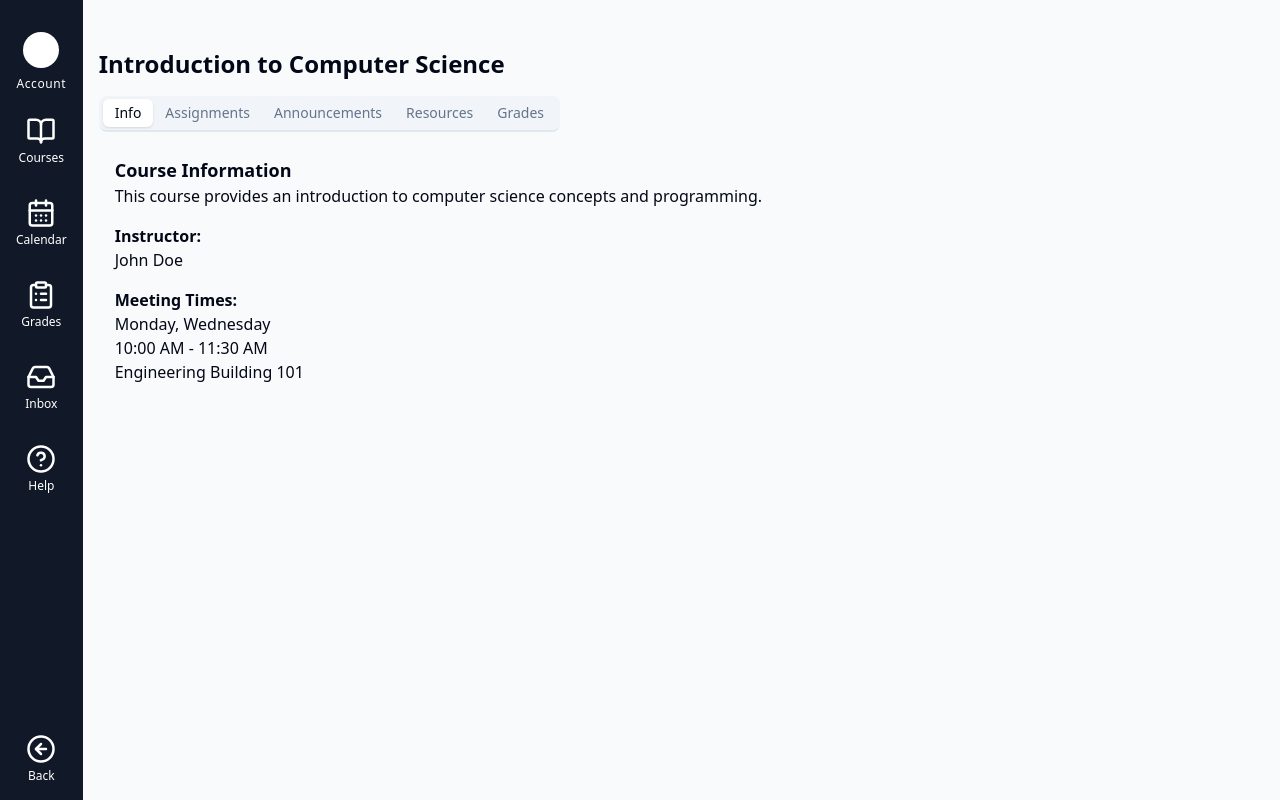
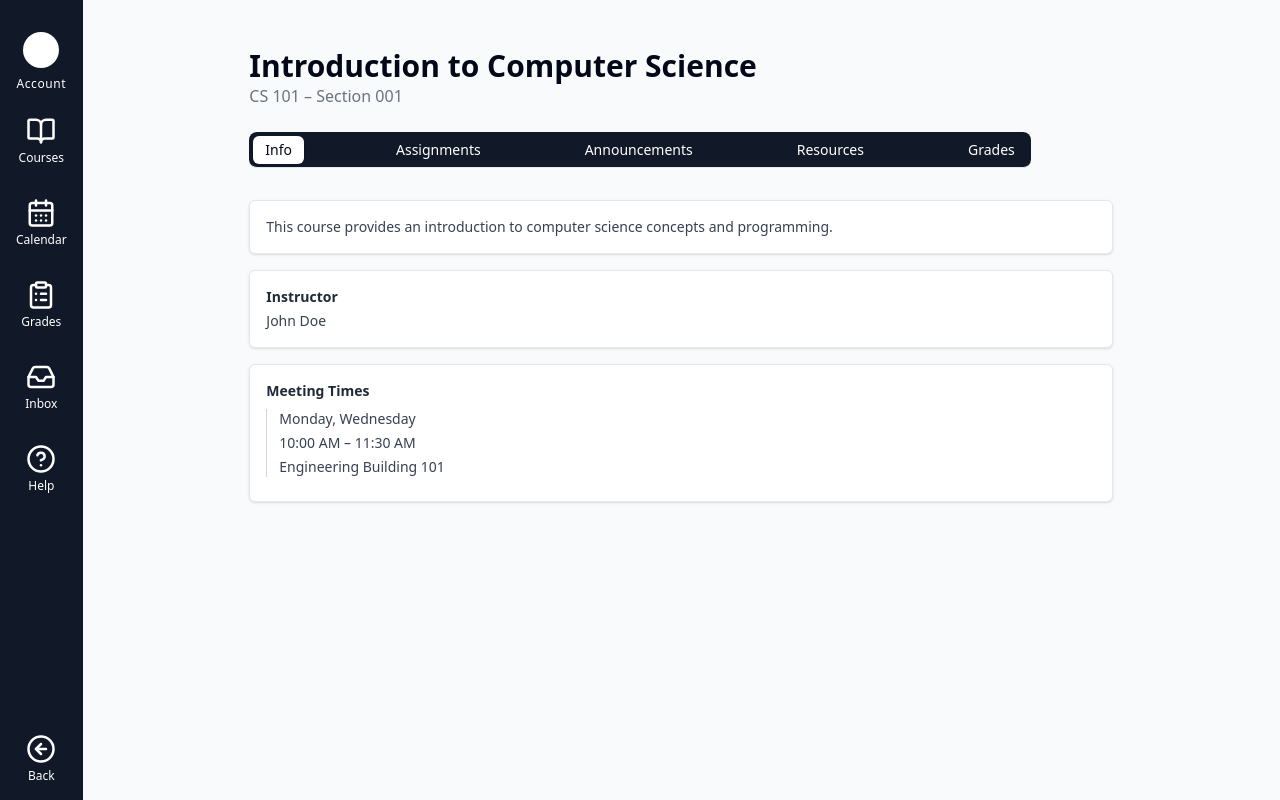
Before and after one commit to The-Twelfth-Force/EduVerse-12, a Next.js app in the folder frontend/: page /dashboard/courses/1 in a window 1280 px wide. Built offline with nearby package versions, Linux system fonts and the light colour scheme.

Commit message:
basic course ui

```diff
--- a/frontend/src/components/CourseDash.tsx
+++ b/frontend/src/components/CourseDash.tsx
@@ -161,106 +161,113 @@ const testCourseInfo = [
 
 
 export function CourseDash({ courseId }: CourseDashProps) {
-    // Find the course with the given courseId
     const course = testCourseInfo.find(course => course._id === courseId);
     if (!course) {
-        return <div className="text-red-500">Course not found</div>;
+        return <div className="text-red-500 p-4">Course not found</div>;
     }
 
     return (
-        <div className="w-full mx-auto mt-8">
-            <div className="flex items-center justify-between mb-4">
-                <h2 className="text-2xl font-semibold">{course.course_name}</h2>
+        <div className="w-full mx-auto mt-8 px-4 max-w-4xl">
+            <div className="flex items-center justify-between mb-6">
+                <div>
+                    <h2 className="text-3xl font-bold">{course.course_name}</h2>
+                    <p className="text-gray-500">{course.prefix} {course.number} – Section {course.section_number}</p>
                 </div>
+            </div>
+
             <Tabs defaultValue="info" className="w-full">
-                <TabsList className="border-b-2">
+                <TabsList className="bg-gray-900 border-b mb-6 space-x-20 text-white">
                     <TabsTrigger value="info">Info</TabsTrigger>
                     <TabsTrigger value="assignments">Assignments</TabsTrigger>
                     <TabsTrigger value="announcements">Announcements</TabsTrigger>
                     <TabsTrigger value="resources">Resources</TabsTrigger>
                     <TabsTrigger value="grades">Grades</TabsTrigger>
                 </TabsList>
+
                 <TabsContent value="info">
-                    <div className="p-4">
-                        <h3 className="text-lg font-semibold">Course Information</h3>
+                    <div className="space-y-4 text-sm text-gray-700">
+                        <div className="border border-gray-200 rounded-md shadow bg-white p-4">
                         <p>{course.description}</p>
-                        <h4 className="mt-4 text-md font-semibold">Instructor:</h4>
+                        </div>
+
+                        <div className="border border-gray-200 rounded-md shadow bg-white p-4">
+                        <h4 className="font-semibold mb-1 text-gray-800">Instructor</h4>
                         <p>{course.profFirst} {course.profLast}</p>
-                        <h4 className="mt-4 text-md font-semibold">Meeting Times:</h4>
+                        </div>
+
+                        <div className="border border-gray-200 rounded-md shadow bg-white p-4">
+                        <h4 className="font-semibold mb-2 text-gray-800">Meeting Times</h4>
                         {course.meetings.map((meeting, index) => (
-                            <div key={index}>
+                            <div key={index} className="pl-3 border-l border-gray-300 space-y-1 mb-2">
                             <p>{meeting.meeting_days.join(", ")}</p>
-                                <p>{meeting.start_time} - {meeting.end_time}</p>
+                            <p>{meeting.start_time} – {meeting.end_time}</p>
                             <p>{meeting.location.building} {meeting.location.room}</p>
                             </div>
                         ))}
                         </div>
+                    </div>
                 </TabsContent>
+
+
                 <TabsContent value="assignments">
-                    <div className="p-4">
-                        <h3 className="text-lg font-semibold">Course Information</h3>
-                        <p>{course.description}</p>
-                        <h4 className="mt-4 text-md font-semibold">Instructor:</h4>
-                        <p>{course.profFirst} {course.profLast}</p>
-                        <h4 className="mt-4 text-md font-semibold">Meeting Times:</h4>
-                        {course.meetings.map((meeting, index) => (
-                            <div key={index}>
-                                <p>{meeting.meeting_days.join(", ")}</p>
-                                <p>{meeting.start_time} - {meeting.end_time}</p>
-                                <p>{meeting.location.building} {meeting.location.room}</p>
+                    <div className="space-y-4 text-sm text-gray-700">
+                        {course.assignments.map((assignment, index) => (
+                        <div key={index} className="p-4 rounded-md border border-gray-200 bg-white shadow hover:bg-gray-50 transition">
+                            <p className="font-semibold text-gray-900">{assignment.title}</p>
+                            <p className="text-xs text-gray-500">Due: {assignment.dueDate}</p>
+                            <p className="mt-1">{assignment.description}</p>
+                            <span className="inline-block mt-2 text-xs font-medium bg-blue-100 text-blue-700 px-2 py-0.5 rounded">
+                            {assignment.status}
+                            </span>
                         </div>
                         ))}
                     </div>
                 </TabsContent>
+
+
                 <TabsContent value="announcements">
-                    <div className="p-4">
-                        <h3 className="text-lg font-semibold">Course Information</h3>
-                        <p>{course.description}</p>
-                        <h4 className="mt-4 text-md font-semibold">Instructor:</h4>
-                        <p>{course.profFirst} {course.profLast}</p>
-                        <h4 className="mt-4 text-md font-semibold">Meeting Times:</h4>
-                        {course.meetings.map((meeting, index) => (
-                            <div key={index}>
-                                <p>{meeting.meeting_days.join(", ")}</p>
-                                <p>{meeting.start_time} - {meeting.end_time}</p>
-                                <p>{meeting.location.building} {meeting.location.room}</p>
+                    <div className="space-y-4 text-sm text-muted-foreground">
+                        {course.announcements.map((announcement, index) => (
+                        <div key={index} className="p-4 rounded-md border bg-muted space-y-1">
+                            <p className="text-foreground font-medium">{announcement.title}</p>
+                            <p className="text-xs text-gray-500">{announcement.date}</p>
+                            <p>{announcement.content}</p>
                         </div>
                         ))}
                     </div>
                 </TabsContent>
+
                 <TabsContent value="resources">
-                    <div className="p-4">
-                        <h3 className="text-lg font-semibold">Course Information</h3>
-                        <p>{course.description}</p>
-                        <h4 className="mt-4 text-md font-semibold">Instructor:</h4>
-                        <p>{course.profFirst} {course.profLast}</p>
-                        <h4 className="mt-4 text-md font-semibold">Meeting Times:</h4>
-                        {course.meetings.map((meeting, index) => (
-                            <div key={index}>
-                                <p>{meeting.meeting_days.join(", ")}</p>
-                                <p>{meeting.start_time} - {meeting.end_time}</p>
-                                <p>{meeting.location.building} {meeting.location.room}</p>
+                    <div className="space-y-3 text-sm text-gray-700">
+                        {course.resources.map((resource, index) => (
+                        <div key={index} className="flex justify-between items-center p-4 rounded-md border border-gray-200 bg-white shadow hover:bg-gray-50 transition">
+                            <p className="font-medium text-gray-800">{resource.title}</p>
+                            <a
+                            href={resource.link}
+                            className="text-sm text-blue-600 underline"
+                            target="_blank"
+                            rel="noopener noreferrer"
+                            >
+                            View
+                            </a>
                         </div>
                         ))}
                     </div>
                 </TabsContent>
+
+
+
                 <TabsContent value="grades">
-                    <div className="p-4">
-                        <h3 className="text-lg font-semibold">Course Information</h3>
-                        <p>{course.description}</p>
-                        <h4 className="mt-4 text-md font-semibold">Instructor:</h4>
-                        <p>{course.profFirst} {course.profLast}</p>
-                        <h4 className="mt-4 text-md font-semibold">Meeting Times:</h4>
-                        {course.meetings.map((meeting, index) => (
-                            <div key={index}>
-                                <p>{meeting.meeting_days.join(", ")}</p>
-                                <p>{meeting.start_time} - {meeting.end_time}</p>
-                                <p>{meeting.location.building} {meeting.location.room}</p>
+                    <div className="space-y-4 text-sm text-gray-700">
+                        {course.grades.map((grade, index) => (
+                            <div key={index} className="p-3 rounded-md border bg-green-50 shadow-sm flex justify-between items-center">
+                                <p className="font-medium">{grade.assignment}</p>
+                                <p className="text-green-800 font-semibold">{grade.score} / {grade.total}</p>
                             </div>
                         ))}
                     </div>
                 </TabsContent>
             </Tabs>
         </div>
-    )
+    );
 }
```
Lines whose indentation alone changed are shown as unchanged.
